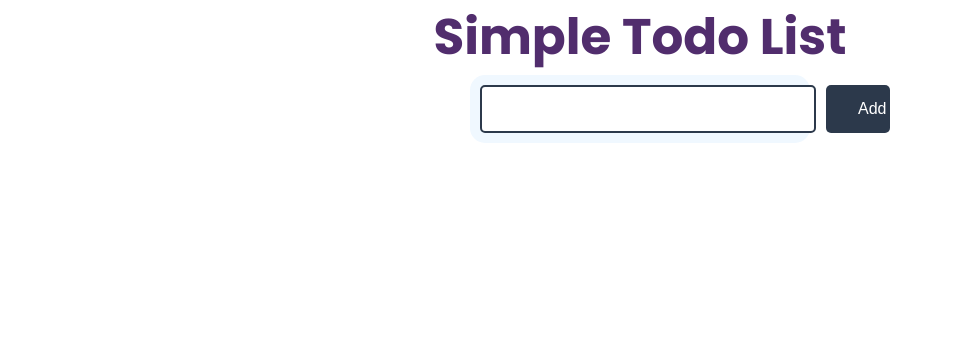
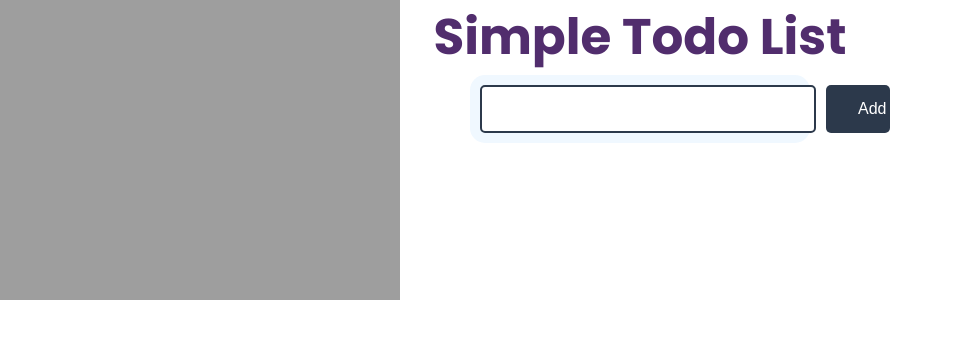
Before and after one commit to mdshemul48/simple-todo-list-with-html-css-js, a plain HTML site: page index.html in a window 1280 px wide. Shown: the whole page, without its empty margins (0-953 px from the left). Drawn offline with Linux system fonts and the light colour scheme; the site is published under a folder, as on GitHub Pages, so addresses that start at the root find nothing.

Commit message:
fixing background image

```diff
--- a/style/style.css
+++ b/style/style.css
@@ -7,7 +7,7 @@
 
 body {
   font-family: "Poppins", sans-serif;
-  background-image: url("/images/pexels-simon-berger-1323550.jpg");
+  background-image: url("../images/pexels-simon-berger-1323550.jpg");
   background-repeat: no-repeat;
 }
 
@@ -49,10 +49,10 @@ main {
   width: 20%;
 }
 .todo-list ol {
+  margin-top: 20px;
   padding-left: 23px;
 }
 .todo-list ol li {
-  margin-top: 20px;
   font-size: 22px;
   cursor: pointer;
 }
```
